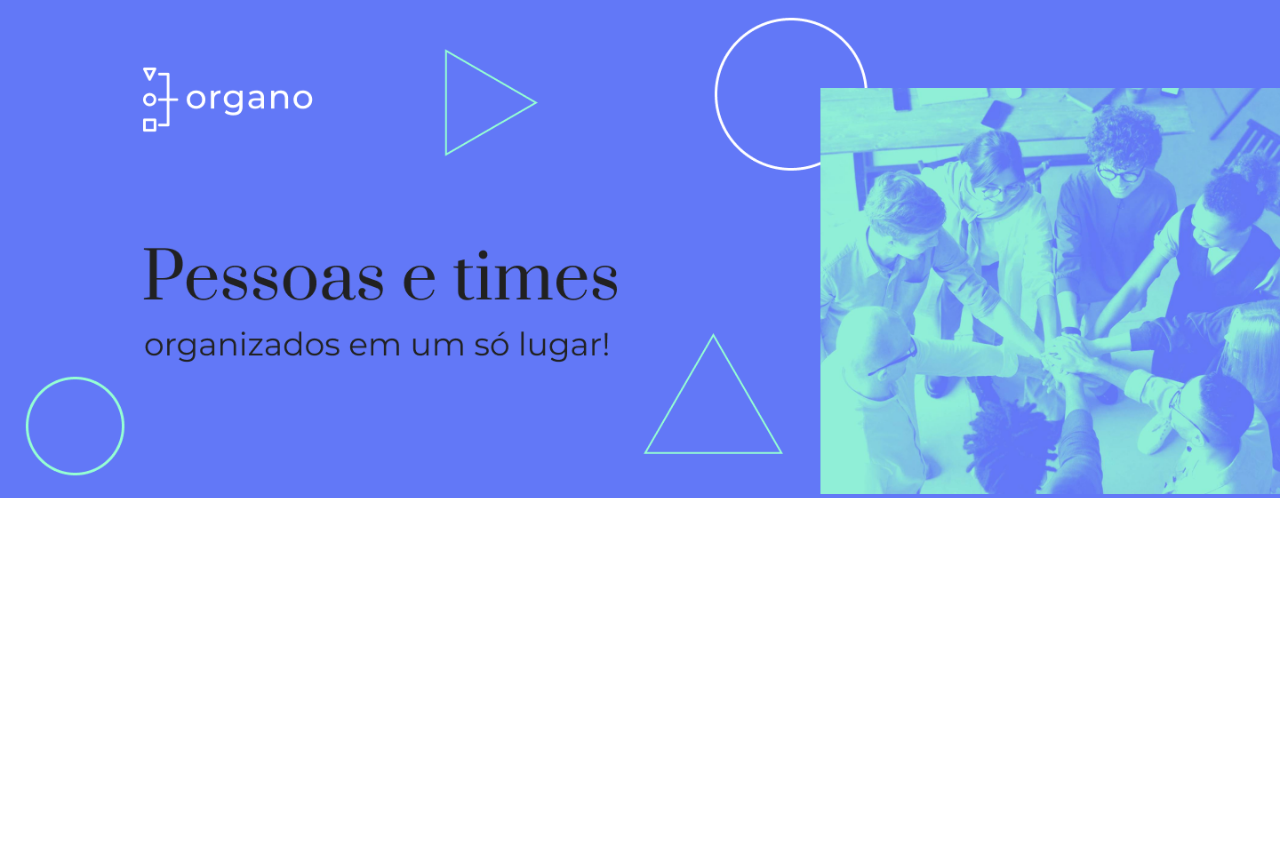
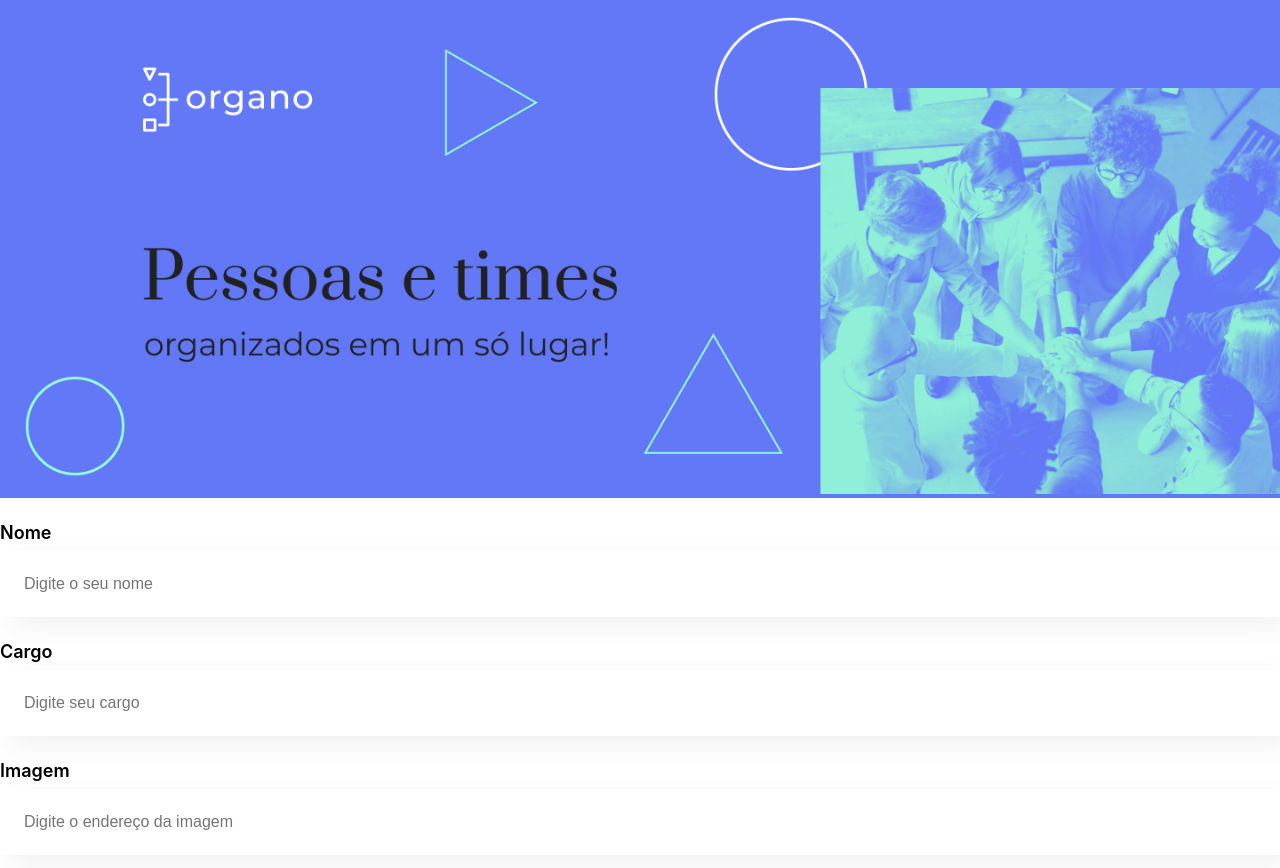
Before and after one commit to LeozinGs/react-organo, a React (Create React App) app: page / in a window 1280 px wide. Shown: the top 868 px of the page. Before the commit the page ends 800 px from the top, so only its background shows below. Built offline with nearby package versions, Linux system fonts and the light colour scheme.

Commit message:
Cria o componente de campo de texto para o formulário.

```diff
--- a/src/App.js
+++ b/src/App.js
@@ -1,9 +1,13 @@
-import Banner from './components/Banner/Banner';
+import Banner from './components/Banner/Banner.js';
+import CampoTexto from './components/CampoTexto';
 
 function App() {
   return (
     <div className="App">
       <Banner />
+      <CampoTexto label='Nome' placeholder='Digite o seu nome' />
+      <CampoTexto label='Cargo' placeholder='Digite seu cargo' />
+      <CampoTexto label='Imagem' placeholder='Digite o endereço da imagem' />
     </div>
   );
 }
--- /dev/null
+++ b/src/components/CampoTexto/CampoTexto.css
@@ -0,0 +1,21 @@
+.campo-texto {
+    margin: 24px 0;
+}
+
+.campo-texto label {
+    display: block;
+    margin-bottom: 8px;
+    font-size: 18px;
+    font-weight: 600;
+}
+
+.campo-texto input {
+    background-color: #fff;
+    box-shadow: 10px 10px 30px rgba(0, 0, 0, 0.06);
+    width: 100%;
+    border: none;
+    font-size: 16px;
+    font-weight: 500;
+    padding: 1.5rem;
+    box-sizing: border-box;
+}
--- /dev/null
+++ b/src/components/CampoTexto/index.js
@@ -0,0 +1,11 @@
+import './CampoTexto.css';
+
+const CampoTexto = (props) => {
+    return (
+        <div className="campo-texto">
+            <label>{props.label}</label>
+            <input placeholder={props.placeholder} />
+        </div>
+    );
+}
+export default CampoTexto;
```
